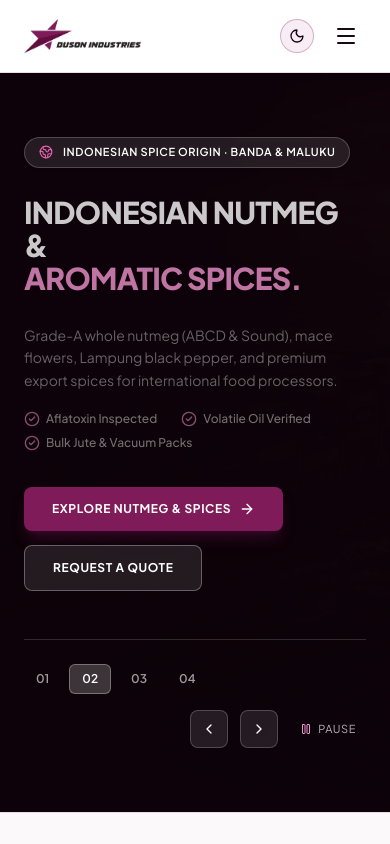
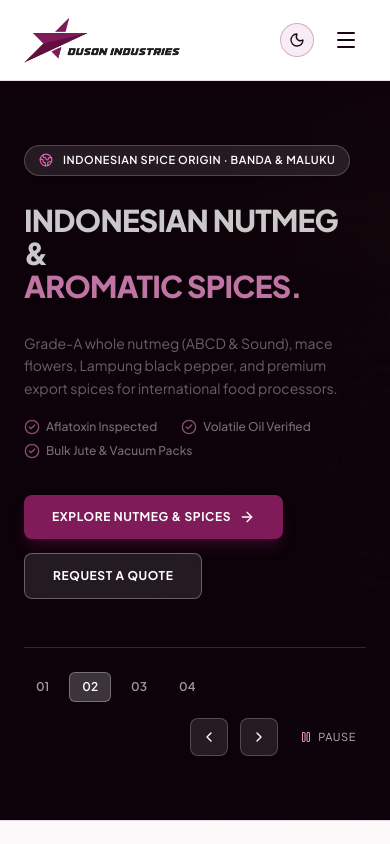
Before and after one commit to blossombubbles12/dusontrading, a Next.js app: page / in a window 390 px wide. Shown: the top 844 px of the page. Built offline with nearby package versions, Linux system fonts and the light colour scheme.

Commit message:
Increase header brand logo size for enhanced visibility across desktop and mobile screens

```diff
--- a/src/components/Navbar.tsx
+++ b/src/components/Navbar.tsx
@@ -95,10 +95,10 @@ export default function Navbar({ onOpenQuoteModal }: NavbarProps) {
             <Image
               src="/images/logo.png"
               alt="DUSON"
-              width={220}
-              height={48}
+              width={280}
+              height={64}
               priority
-              className="h-9 sm:h-10 w-auto object-contain transition-transform duration-300 group-hover:scale-105"
+              className="h-12 sm:h-14 lg:h-16 w-auto object-contain transition-transform duration-300 group-hover:scale-105"
             />
           </Link>
 
```
